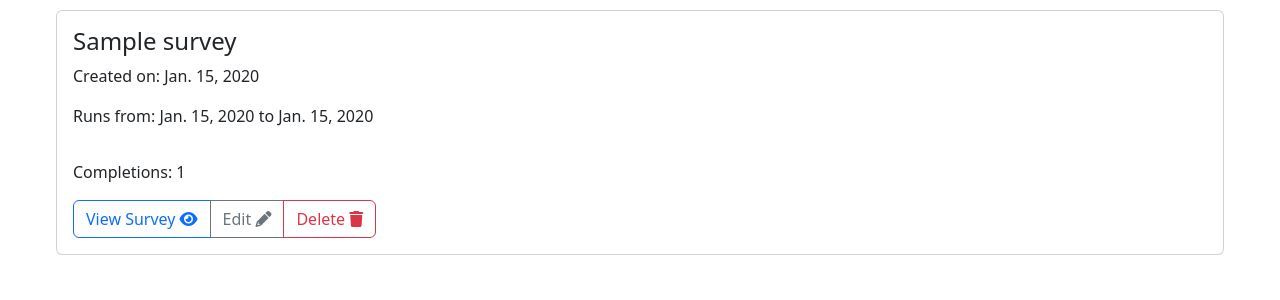
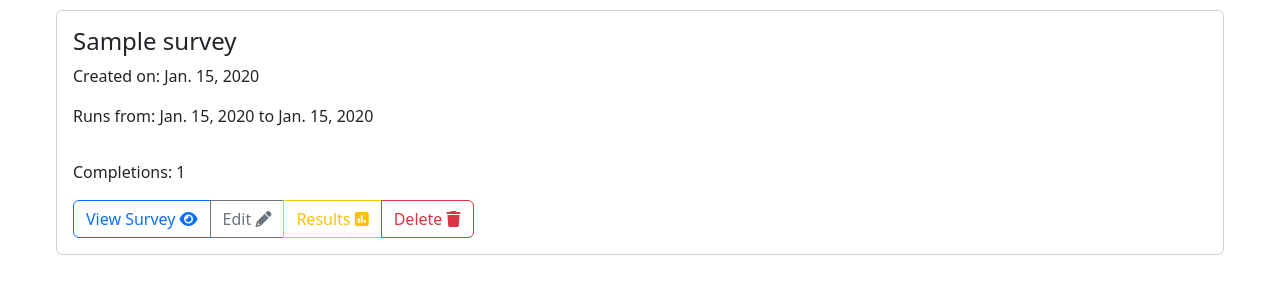
Before and after one commit to hugheshallettj/jacobs_special_project, a Django app: page /surveys/my-surveys/ in a window 1280 px wide. Shown: the part 156-456 px from the top of the page. Run offline with Django 5.2, Linux system fonts and the light colour scheme; a user stored in the database is signed in; tables that the repository leaves empty hold one stand-in row (values such as "Sample post"); some libraries are stand-ins or nearby versions.

Commit message:
Added a button on the surveys list that leads to results

```diff
--- a/event_surveys_project/surveys/templates/surveys/user_surveys_list.html
+++ b/event_surveys_project/surveys/templates/surveys/user_surveys_list.html
@@ -24,6 +24,11 @@
               class="btn btn-outline-secondary"
               href="{% url 'survey_edit' survey.id %}"
               >Edit <i class="fa fa-pencil" aria-hidden="true"></i
+            ></a>
+            <a
+              class="btn btn-outline-warning"
+              href="{% url 'survey_results' survey.id %}"
+              >Results <i class="fa fa-poll"></i
             ></a>
             <button
               type="button"
```
